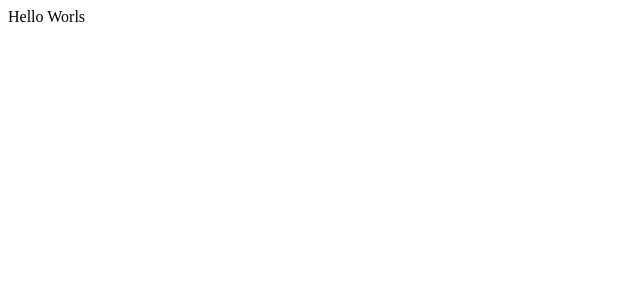
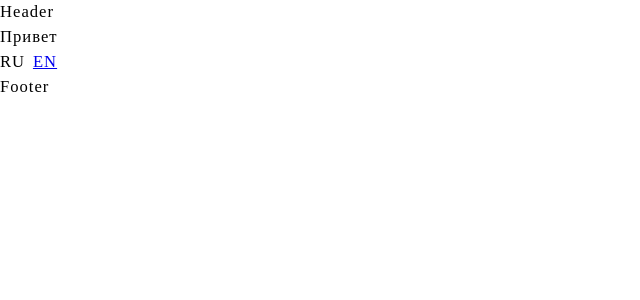
Before and after one commit to 404passionFruit/a11y-hometask, a Nuxt app: page / in a window 1280 px wide. Shown: the top 300 px of the page, without its empty margins (0-640 px from the left). Built offline with nearby package versions, Linux system fonts and the light colour scheme.

Commit message:
feat: i18n and language switch

```diff
--- a/assets/scss/global/utils.scss
+++ b/assets/scss/global/utils.scss
@@ -1,9 +1,9 @@
 .visually-hidden {
   position: absolute !important;
+  height: 1px;
+  width: 1px;
+  overflow: hidden;
+  clip: rect(1px 1px 1px 1px); /* IE6, IE7 */
   clip: rect(1px, 1px, 1px, 1px);
-  padding: 0 !important;
-  border: 0 !important;
-  height: 1px !important;
-  width: 1px !important;
-  overflow: hidden;
+  white-space: nowrap; /* added line */
 }
--- /dev/null
+++ b/components/LangSwitch.vue
@@ -0,0 +1,22 @@
+<template>
+  <div>
+    <nuxt-link
+      v-for="locale in $i18n.locales"
+      :key="locale.code"
+      :to="switchLocalePath(locale.code)"
+      :aria-label="
+        $t('menu.locale.change', {
+          lang: $t(`menu.locale.langs.${locale.name}`),
+        })
+      "
+      :aria-hidden="$i18n.locale === locale.code"
+      :tag="$i18n.locale === locale.code ? 'span' : 'a'"
+    >
+      {{ locale.name }}
+    </nuxt-link>
+  </div>
+</template>
+
+<script>
+export default {}
+</script>
--- a/layouts/default.vue
+++ b/layouts/default.vue
@@ -1,7 +1,60 @@
 <template>
-  <Nuxt />
+  <div>
+    <div ref="wrapper" tabindex="-1" class="page-wrapper">
+      <header>Header</header>
+      <div><Nuxt /></div>
+      <footer>Footer</footer>
+    </div>
+    <div id="global-announcer" aria-live="polite" class="visually-hidden">
+      <span
+        v-for="locale in this.$i18n.locales"
+        :id="`global-announcer-${locale.code}`"
+        :key="locale.code"
+        :lang="locale.code"
+        v-text="currentLocale === locale.code ? message : ''"
+      ></span>
+    </div>
+  </div>
 </template>
 
+<script>
+export default {
+  data() {
+    return {
+      message: '',
+    }
+  },
+
+  computed: {
+    currentLocale() {
+      return this.$i18n.locale
+    },
+  },
+
+  watch: {
+    $route(to, from) {
+      // TODO: handle query and hash changes if needed
+      if (to.path === from.path) {
+        return
+      }
+
+      if (this.$refs.wrapper) {
+        this.$refs.wrapper.focus()
+      }
+
+      if (from.name.split('__')[0] === to.name.split('__')[0]) {
+        this.message = this.$t('menu.locale.onChangeAnnounce')
+      }
+    },
+  },
+}
+</script>
+
 <style lang="scss">
-//
+.page-wrapper {
+  &:focus {
+    outline: none;
+    border: 0;
+  }
+}
 </style>
--- /dev/null
+++ b/locales/ru/ru.js
@@ -0,0 +1,13 @@
+export default {
+  menu: {
+    locale: {
+      change: 'Сменить язык на {lang}',
+      langs: {
+        EN: 'Английский',
+        RU: 'Русский',
+      },
+      onChangeAnnounce: 'Язык изменен на русский',
+    },
+  },
+  hello: 'Привет',
+}
--- a/nuxt.config.js
+++ b/nuxt.config.js
@@ -14,7 +14,7 @@ export default {
   },
 
   // Global CSS (https://go.nuxtjs.dev/config-css)
-  css: [],
+  css: ['@/assets/scss/global.scss'],
 
   // Prepended Scss
   styleResources: {
@@ -36,7 +36,41 @@ export default {
   ],
 
   // Modules (https://go.nuxtjs.dev/config-modules)
-  modules: [],
+  modules: ['nuxt-i18n'],
+
+  // i18n https://i18n.nuxtjs.org/setup
+  i18n: {
+    locales: [
+      {
+        code: 'ru',
+        iso: 'ru',
+        name: 'RU',
+        file: 'ru/ru.js',
+      },
+      {
+        code: 'en',
+        iso: 'en',
+        name: 'EN',
+        file: 'en/en.js',
+      },
+    ],
+    defaultLocale: 'ru',
+    detectBrowserLanguage: {
+      fallbackLocale: 'ru',
+      alwaysRedirect: false,
+      onlyOnRoot: true,
+      useCookie: true,
+    },
+    vueI18n: {
+      fallbackLocale: 'ru',
+    },
+    vuex: {
+      syncLocale: false,
+    },
+    lazy: true,
+    langDir: 'locales/',
+    seo: true,
+  },
 
   // Build Configuration (https://go.nuxtjs.dev/config-build)
   build: {},
--- a/package.json
+++ b/package.json
@@ -23,6 +23,7 @@
     }
   },
   "dependencies": {
+    "@vue-a11y/announcer": "^2.1.0",
     "core-js": "^3.6.5",
     "nuxt": "^2.14.6",
     "nuxt-i18n": "^6.15.4"
--- a/pages/index.vue
+++ b/pages/index.vue
@@ -1,9 +1,15 @@
 <template>
-  <main>Hello Worls</main>
+  <main>
+    {{ $t('hello') }}
+    <LangSwitch />
+  </main>
 </template>
 
 <script>
-export default {}
+import LangSwitch from '@/components/LangSwitch'
+export default {
+  components: { LangSwitch },
+}
 </script>
 
 <style lang="scss">
```
Also changed, not shown: locales/en/en.js (added, +13 -0 lines), 1 other file (tests, documents, lock files or other folders).
